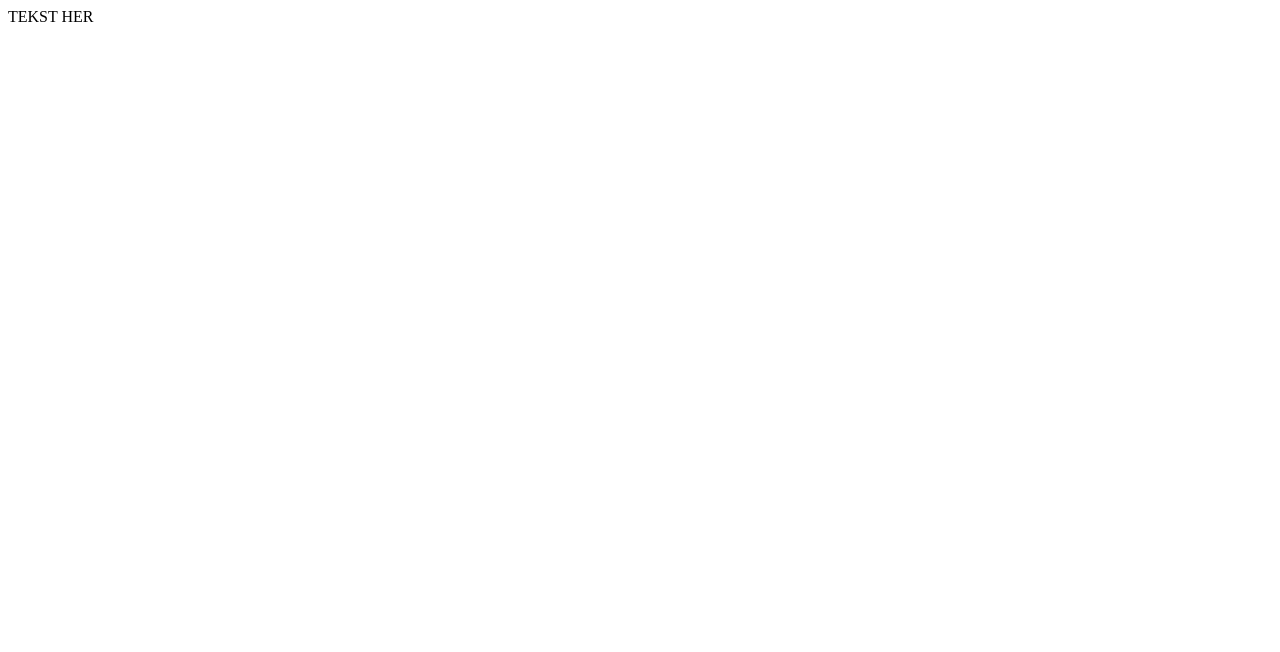
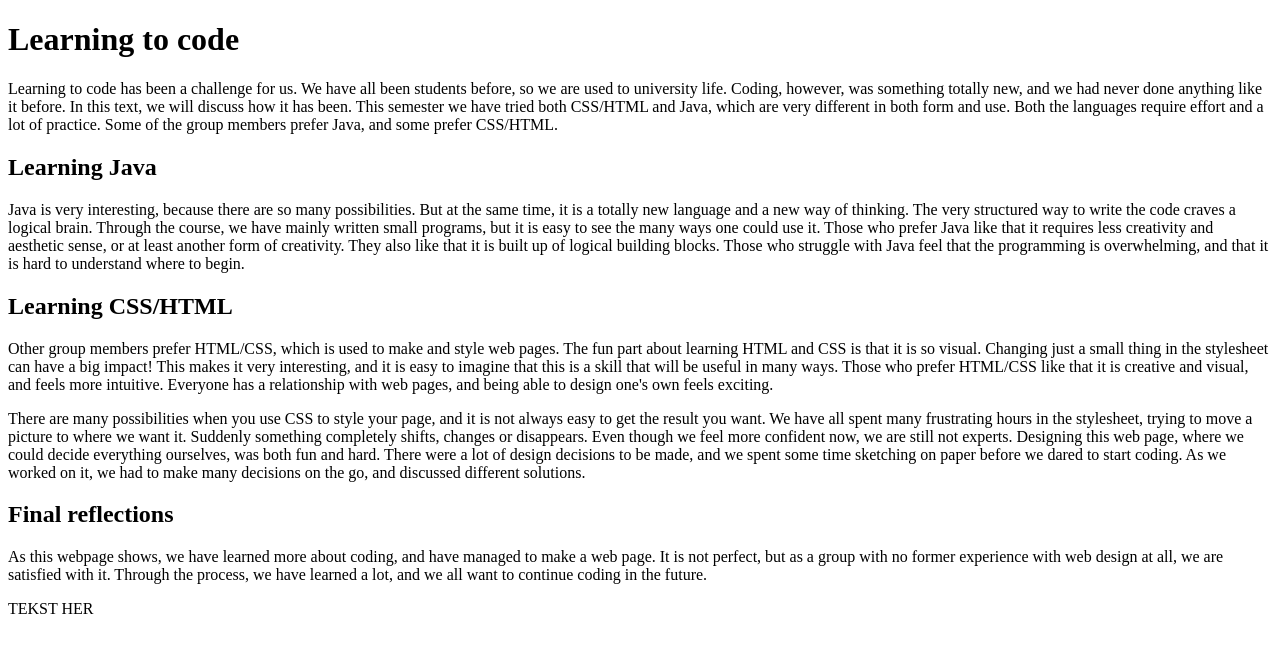
Before and after one commit to Heku-I/G_83_DATA1200, a plain HTML site: page reflection.html in a window 1280 px wide. Drawn offline with Linux system fonts and the light colour scheme.

Commit message:
Update reflection.html

```diff
--- a/reflection.html
+++ b/reflection.html
@@ -5,9 +5,48 @@
     <meta charset="UTF-8">
     <meta http-equiv="X-UA-Compatible" content="IE=edge">
     <meta name="viewport" content="width=device-width, initial-scale=1.0">
-    <title>Topical information</title>
+    <title>Reflection</title>
 </head>
 <body>
 
+<h1> Learning to code</h1>
+<p>
+Learning to code has been a challenge for us. We have all been students before, so we are used to university life. Coding, however,
+was something totally new, and we had never done anything like it before. In this text, we will discuss how it has been. This semester
+we have tried both CSS/HTML and Java, which are very different in both form and use. Both the languages require effort and a lot of
+practice. Some of the group members prefer Java, and some prefer CSS/HTML.
+</p>
+
+<h2>Learning Java</h2>
+<p>
+Java is very interesting, because there are so many possibilities. But at the same time, it is a totally new language and a new way of
+thinking. The very structured way to write the code craves a logical brain. Through the course, we have mainly written small programs,
+but it is easy to see the many ways one could use it. Those who prefer Java like that it requires less creativity and aesthetic sense,
+or at least another form of creativity. They also like that it is built up of logical building blocks. Those who struggle with Java
+feel that the programming is overwhelming, and that it is hard to understand where to begin.
+</p>
+<h2>Learning CSS/HTML</h2>
+<p>
+Other group members prefer HTML/CSS, which is used to make and style web pages. The fun part about learning HTML and CSS is that it
+is so visual. Changing just a small thing in the stylesheet can have a big impact! This makes it very interesting, and it is easy to
+imagine that this is a skill that will be useful in many ways. Those who prefer HTML/CSS like that it is creative and visual, and feels
+more intuitive. Everyone has a relationship with web pages, and being able to design one's own feels exciting.
+</p>
+<p>
+There are many possibilities when you use CSS to style your page, and it is not always easy to get the result you want. We have all spent many
+frustrating hours in the stylesheet, trying to move a picture to where we want it. Suddenly something completely shifts, changes or
+disappears. Even though we feel more confident now, we are still not experts. Designing this web page, where we could decide everything
+ourselves, was both fun and hard. There were a lot of design decisions to be made, and we spent some time sketching on paper before
+we dared to start coding. As we worked on it, we had to make many decisions on the go, and discussed different solutions.
+</p>
+
+<h2>Final reflections</h2>
+<p>
+As this webpage shows, we have learned more about coding, and have managed to make a web page. It is not perfect, but as a group with
+no former experience with web design at all, we are satisfied with it. Through the process, we have learned a lot, and we all want to
+continue coding in the future.
+</p>
+
+
 </body>
 <footer>TEKST HER </footer>
```
